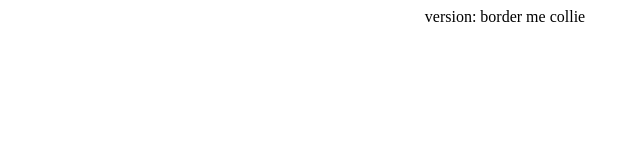
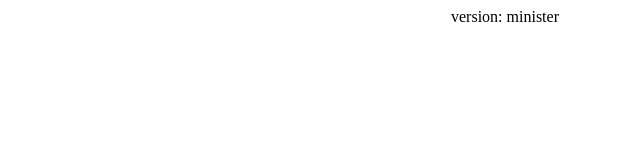
Before and after one commit to sixorfour/worknotes, a plain HTML site: page index.html in a window 1280 px wide. Shown: the full height of the page, 135-775 px from the left. Drawn offline with Linux system fonts and the light colour scheme.

Commit message:
Update index.html

```diff
--- a/index.html
+++ b/index.html
@@ -4,7 +4,7 @@
     <link rel="stylesheet" type="text/css" href="style.css">
 </head>
 <body>
-    <center>version: border me collie</center>
+    <center>version: minister</center>
     <div id="formsContainer"></div>
     <div id="infoContainer"></div>
     <button id="newCallBtn">New Call</button>
```
